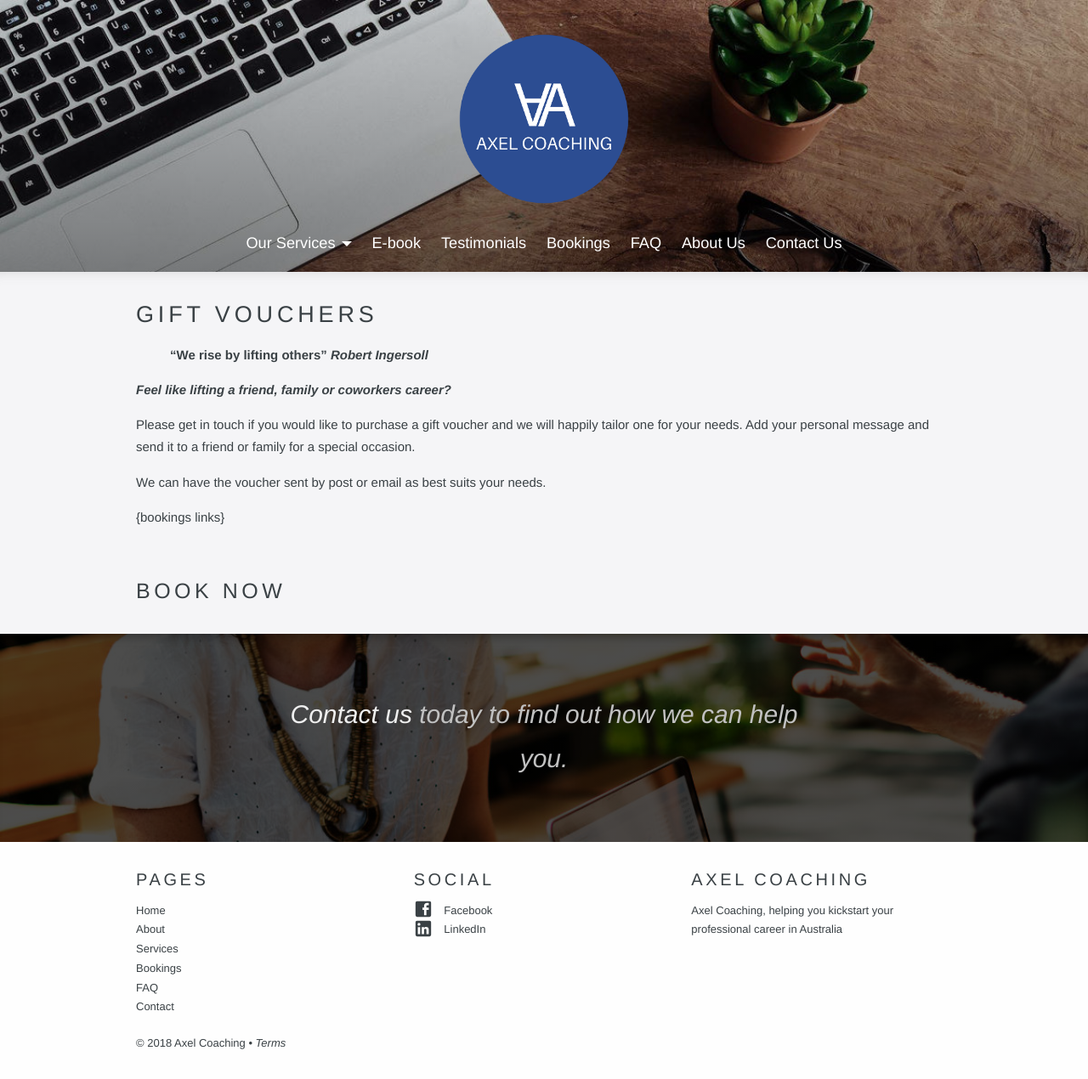
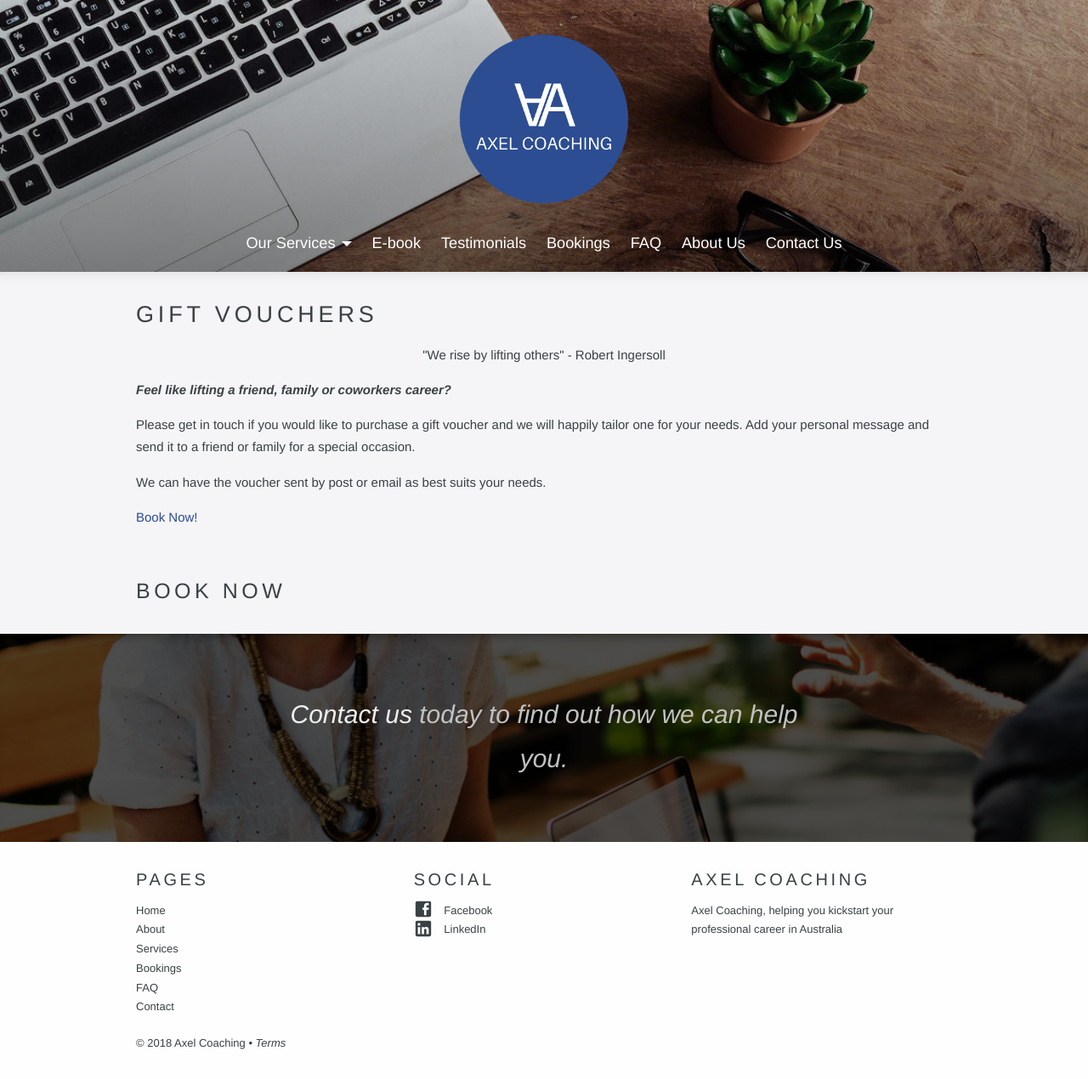
Before and after one commit to asabourin/axelcoaching, a Jekyll site: the page built from _services/gift-voucher.md, in a window 1280 px wide. Shown: the whole page at 85% size. Built offline with Jekyll 4.4.1, drawn with Linux system fonts in a browser that asks for light colours; a script that is not in the unit is left out.

Commit message:
Update Services “gift-voucher”

```diff
--- a/_services/gift-voucher.md
+++ b/_services/gift-voucher.md
@@ -2,12 +2,14 @@
 title: Gift Vouchers
 position: 8
 ---
-> **"We rise by lifting others" _Robert Ingersoll_**
+<div style="text-align: center">
+"We rise by lifting others" - Robert Ingersoll
+</div>
 
-_**Feel like lifting a friend, family or coworkers career?**_
+**_Feel like lifting a friend, family or coworkers career?_**
 
 Please get in touch if you would like to purchase a gift voucher and we will happily tailor one for your needs. Add your personal message and send it to a friend or family for a special occasion.
 
 We can have the voucher sent by post or email as best suits your needs.
 
-{bookings links}
+[Book Now!](www.axelcoaching.com.au/bookings)
```
